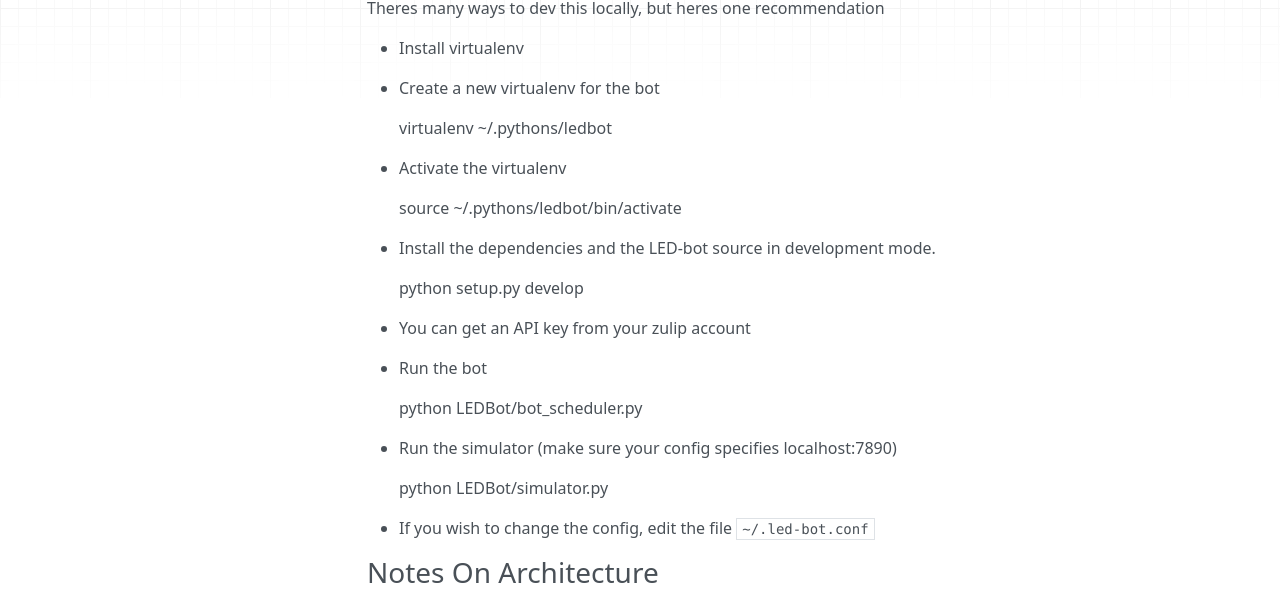
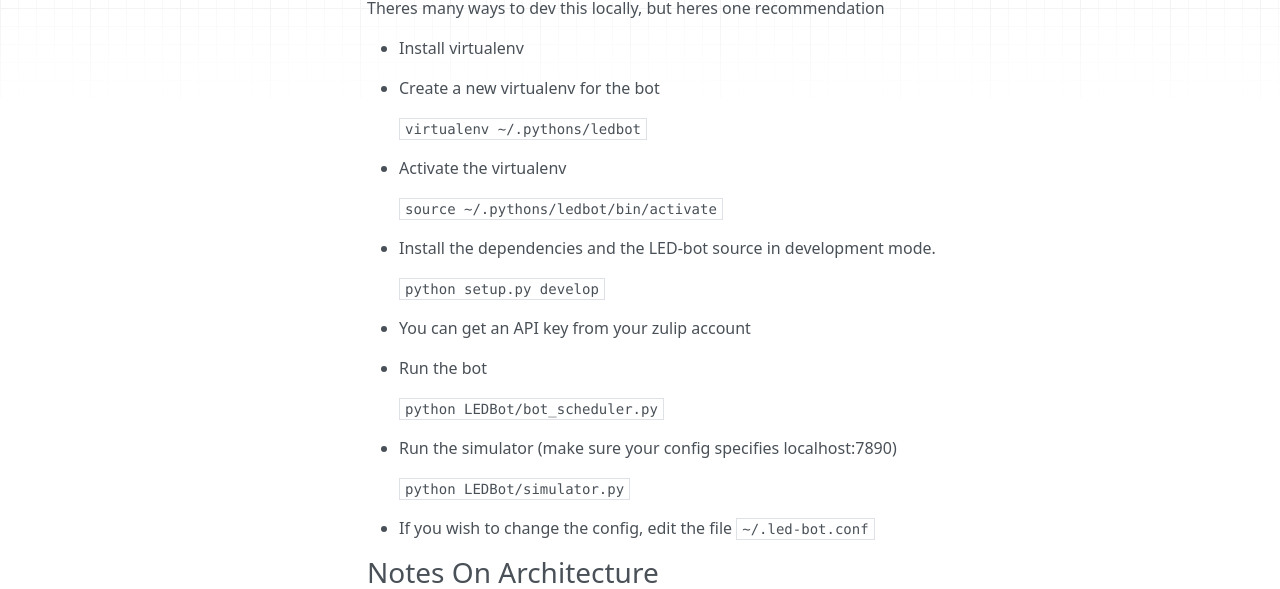
Before and after one commit to marqsm/LED-bot, an MkDocs documentation site: the page built from docs/DEV_GUIDE.md, in a window 1280 px wide. Shown: the part 208-797 px from the top of the page. Built offline with MkDocs 1.6.1, drawn with Linux system fonts in a browser that asks for light colours; nearby versions of some CDN libraries; old or Windows-style settings are respelled for this version of MkDocs.

Commit message:
minor fixes

```diff
--- a/docs/DEV_GUIDE.md
+++ b/docs/DEV_GUIDE.md
@@ -12,25 +12,25 @@ Theres many ways to dev this locally, but heres one recommendation
 
 - Create a new virtualenv for the bot
 
-    virtualenv ~/.pythons/ledbot
+    `virtualenv ~/.pythons/ledbot`
 
 - Activate the virtualenv
 
-    source ~/.pythons/ledbot/bin/activate
+    `source ~/.pythons/ledbot/bin/activate`
 
 - Install the dependencies and the LED-bot source in development mode.
 
-    python setup.py develop
+    `python setup.py develop`
 
 - You can get an API key from your zulip account
 
 - Run the bot
 
-    python LEDBot/bot_scheduler.py
+    `python LEDBot/bot_scheduler.py`
 
 - Run the simulator (make sure your config specifies localhost:7890)
 
-    python LEDBot/simulator.py
+    `python LEDBot/simulator.py`
 
 - If you wish to change the config, edit the file `~/.led-bot.conf`
 
--- a/requirements.txt
+++ b/requirements.txt
@@ -1,4 +1,5 @@
 requests
 Pillow
 bottle
+irc
 -e git+https://github.com/zulip/python-zulip.git#egg=zulip
```
Also changed, not shown: 1 other file.
